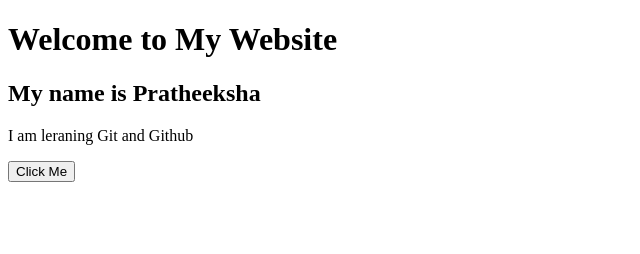
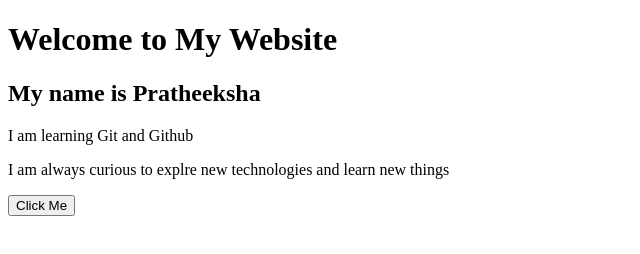
Before and after one commit to pratheekshakshetty8-code/git-github-practice, a plain HTML site: page index.html in a window 1280 px wide. Shown: the whole page, without its empty margins (0-640 px from the left). Drawn offline with Linux system fonts and the light colour scheme.

Commit message:
Update index.html

```diff
--- a/index.html
+++ b/index.html
@@ -6,7 +6,8 @@
   <body>
     <h1>Welcome to My Website</h1>
     <h2>My name is Pratheeksha</h2>
-    <p>I am leraning Git and Github</p>
+    <p>I am learning Git and Github</p>
+    <p>I am always curious to explre new technologies and learn new things </p>
     <button>Click Me</button>
   </body>
 </html>
```
